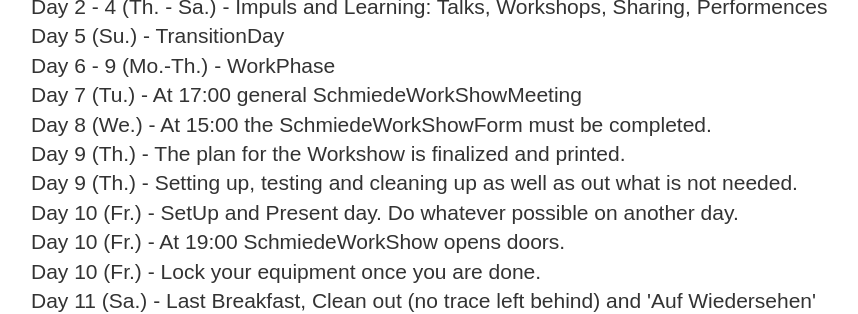
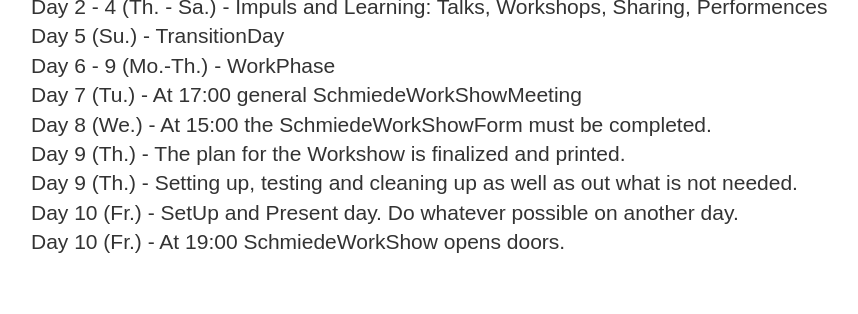
Before and after one commit to philippWassibauer/schmiede_web, a Jekyll site: the page built from apply/index.html, in a window 1280 px wide and 900 px high, scrolled down 1986 px, cut to the strip 0-314 px from the top of the window. Shown: the whole strip, without its empty margins (149-1007 px from the left). Built offline with Jekyll 4.4.1, drawn with Linux system fonts in a browser that asks for light colours; some of the changed text lies outside the part shown.

Commit message:
Update index.html

```diff
--- a/apply/index.html
+++ b/apply/index.html
@@ -71,8 +71,8 @@ title: Schmiede Application
        Day 9  (Th.)            - Setting up, testing and cleaning up as well as out what is not needed.<br />
        Day 10 (Fr.)            - SetUp and Present day. Do whatever possible on another day.  <br />
        Day 10 (Fr.)            - At 19:00 SchmiedeWorkShow opens doors. <br />
-       Day 10 (Fr.)            - Lock your equipment once you are done.<br />
-       Day 11 (Sa.)            - Last Breakfast, Clean out (no trace left behind) and 'Auf Wiedersehen' <br />
+
+
 
       </p>
     </div>
```
Also changed, not shown: other parts of apply/index.html (+1 -1 lines).
